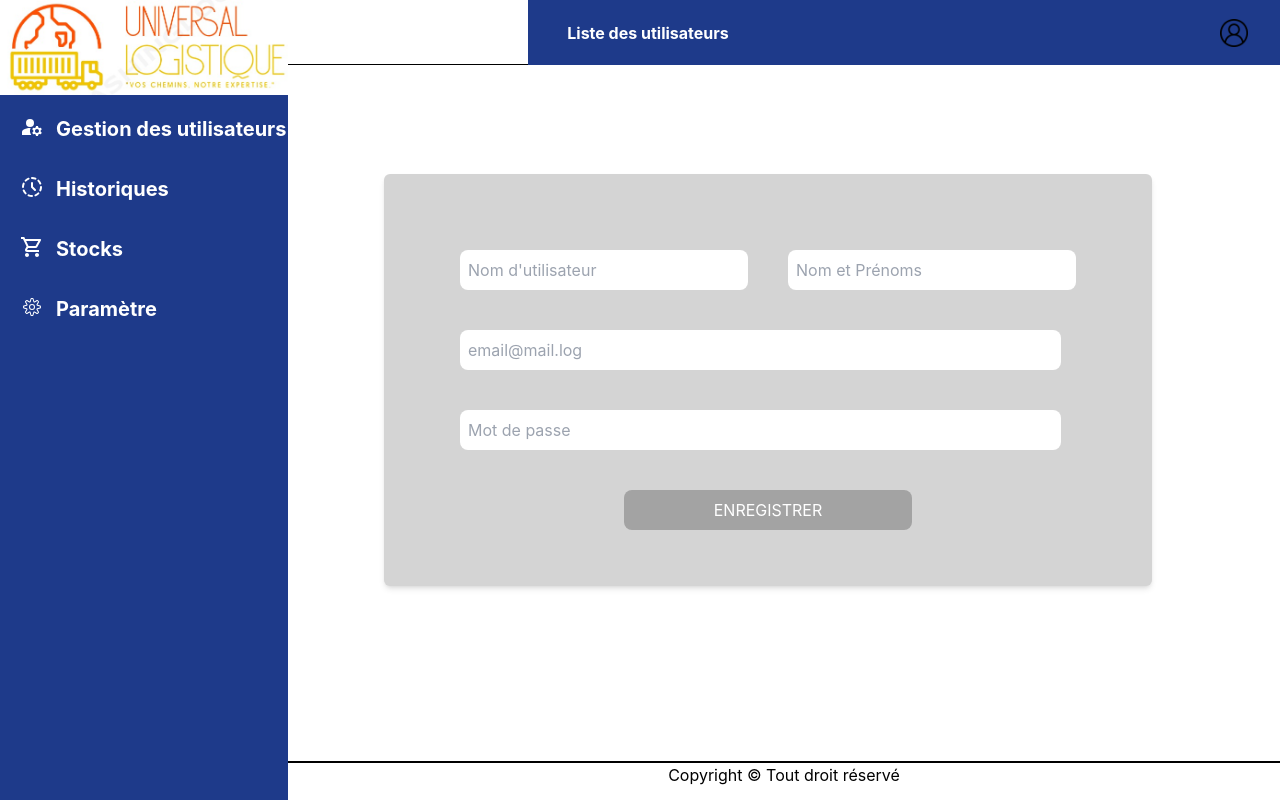
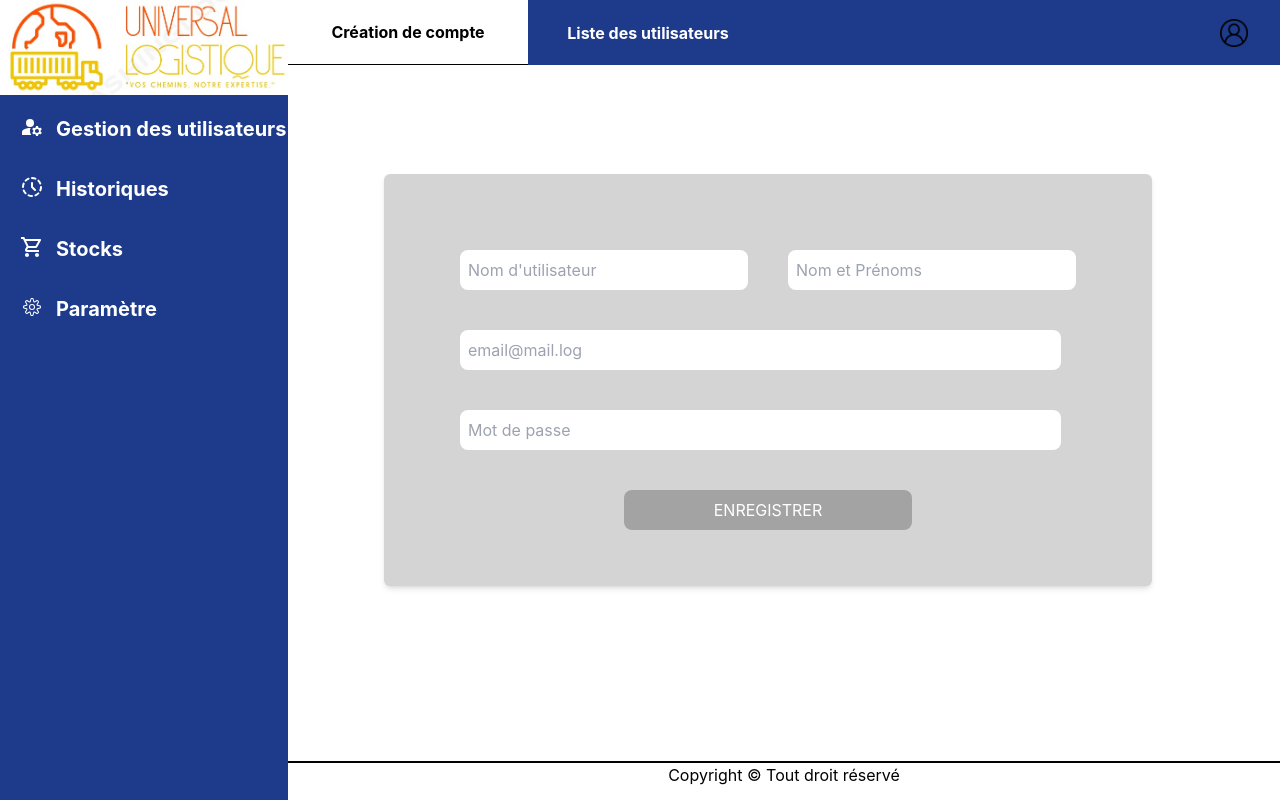
Before and after one commit to loulou-gif/gestionnaire, a React (Create React App) app: page /accueil in a window 1280 px wide. Built offline with nearby package versions, Linux system fonts and the light colour scheme.

Commit message:
color modifs

```diff
--- a/src/components/Header/NavBar/Bouttons.js
+++ b/src/components/Header/NavBar/Bouttons.js
@@ -15,7 +15,7 @@ const Buttons = ({ activeTab, openTab }) => {
           <nav className="flex justify-between items-center h-full">
             <div className="flex justify-normal items-center h-full">
               <div
-                className={`font-bold w-60 text-center text-white pt-5 pb-5 hover:bg-white hover:border-b hover:text-black hover:border-black cursor-pointer ${activeTab === 'tab1' ? 'bg-white hover:border-b border-b text-black  border-black cursor-pointer' : ''}`}
+                className={`font-bold w-60 text-center  pt-5 pb-5 hover:bg-white hover:border-b hover:text-black hover:border-black cursor-pointer ${activeTab === 'tab1' ? 'text-black bg-white hover:border-b border-b   border-black cursor-pointer' : ''}`}
                 onClick={() => openTab('tab1')}
               >
                 Création de compte
--- a/src/components/Header/NavBar/Stock.js
+++ b/src/components/Header/NavBar/Stock.js
@@ -12,13 +12,13 @@ const Buttons = ({ activeTab, openTab }) => {
           <nav className="flex justify-between items-center h-full">
             <div className="flex justify-normal items-center h-full">
               <div
-                className={`font-bold w-60 text-center text-white pt-5 pb-5 hover:bg-white hover:border-b hover:text-black hover:border-black cursor-pointer${activeTab === 'tab1' ? 'bg-white hover:border-b border-b text-black  border-black cursor-pointer' : ''}`}
+                className={`font-bold w-60 text-center text-white pt-5 pb-5 hover:bg-white hover:border-b hover:text-black hover:border-black cursor-pointer${activeTab === 'tab1' ? 'text-black bg-white hover:border-b border-b border-black cursor-pointer' : ''}`}
                 onClick={() => openTab('tab1')}
               >
                 Création de demande
               </div>
               <div
-                className={`font-bold w-60 text-center text-white pt-5 pb-5 hover:bg-white hover:border-b hover:text-black hover:border-black cursor-pointer${activeTab === 'tab2' ? 'bg-white hover:border-b border-b text-black  border-black cursor-pointer' : ''}`}
+                className={`font-bold w-60 text-center text-white pt-5 pb-5 hover:bg-white hover:border-b hover:text-black hover:border-black cursor-pointer${activeTab === 'tab2' ? 'text-black bg-white hover:border-b border-b border-black cursor-pointer' : ''}`}
                 onClick={() => openTab('tab2')}
               >
                 Réception de colis
```
